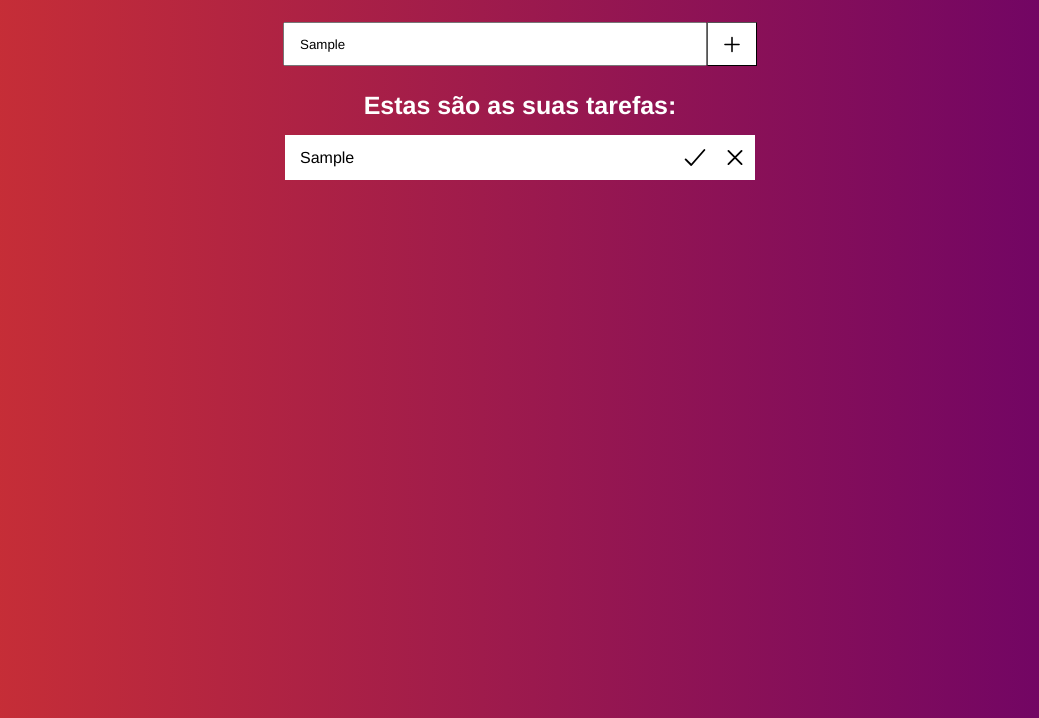
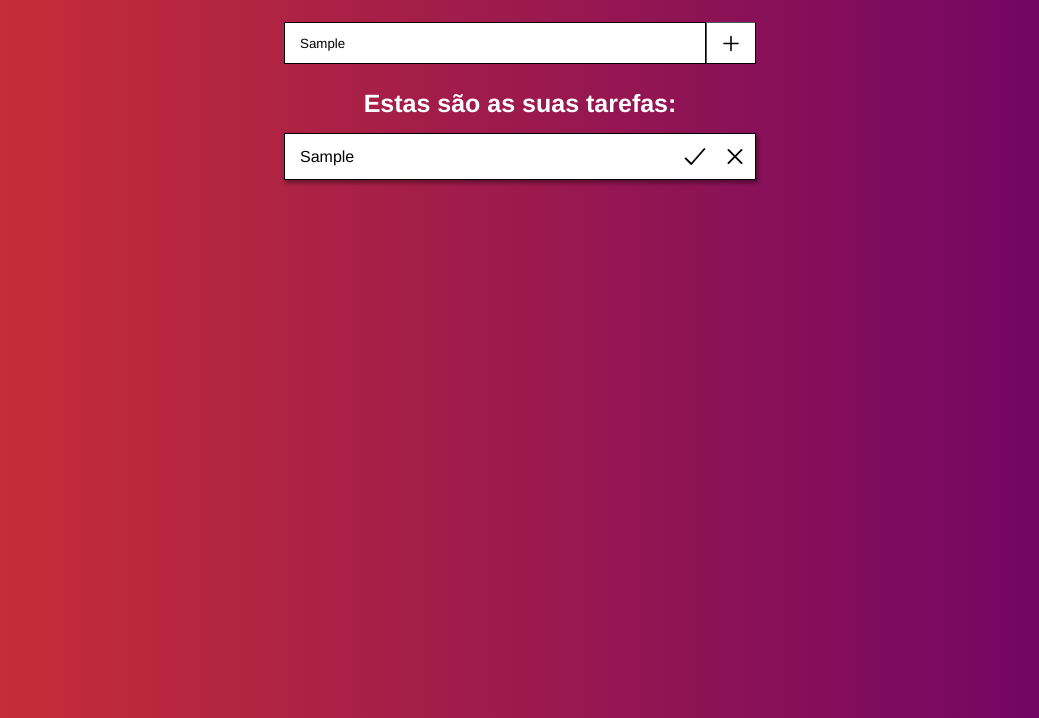
Before and after one commit to guilhermery/JAVASCRIPT, a plain HTML site: page Novo projeto/index.html in a window 1280 px wide. Both pictures are taken after typing "Sample" into the empty fields and a click on the button 852 px from the left and 126 px from the top of the page. Shown: the part 82-800 px from the top of the page, without its empty margins (120-1159 px from the left). Drawn offline with nearby package versions, Linux system fonts and the light colour scheme.

Commit message:
adicionei if else

```diff
--- a/Novo projeto/css/style.css
+++ b/Novo projeto/css/style.css
@@ -64,6 +64,7 @@ input#task-title {
     height: 30px;
     padding: 5px;
     padding-left: 15px;
+    border: 1px solid black;
 }
 
 input#task-title:focus {
@@ -87,6 +88,8 @@ div#tasks-list-container h1{
 
 ul#task-list li {
     position: relative;
+    border: 1px solid black;
+    box-shadow: 2px 3px 4px rgba(0, 0, 0, 0.404);
     height: 45px;
     line-height: 45px;
     width: 455px;
--- a/Novo projeto/script/script.js
+++ b/Novo projeto/script/script.js
@@ -3,6 +3,9 @@ const button = window.document.querySelector(`button#add-btn`)
 button.addEventListener(`click`, function(event){
     event.preventDefault()
     let tarefa = window.document.querySelector(`input#task-title`).value
+    if (tarefa.length == 0){
+
+    } else{
         let ul = window.document.querySelector(`ul#task-list`)
         let lista = window.document.createElement(`li`)
         let span = window.document.createElement(`span`)
@@ -27,4 +30,5 @@ button.addEventListener(`click`, function(event){
         remove.addEventListener(`click`, function remover(){
             lista.classList.add(`hide`)
         })
+    }
 })
```
Lines whose indentation alone changed are shown as unchanged.
